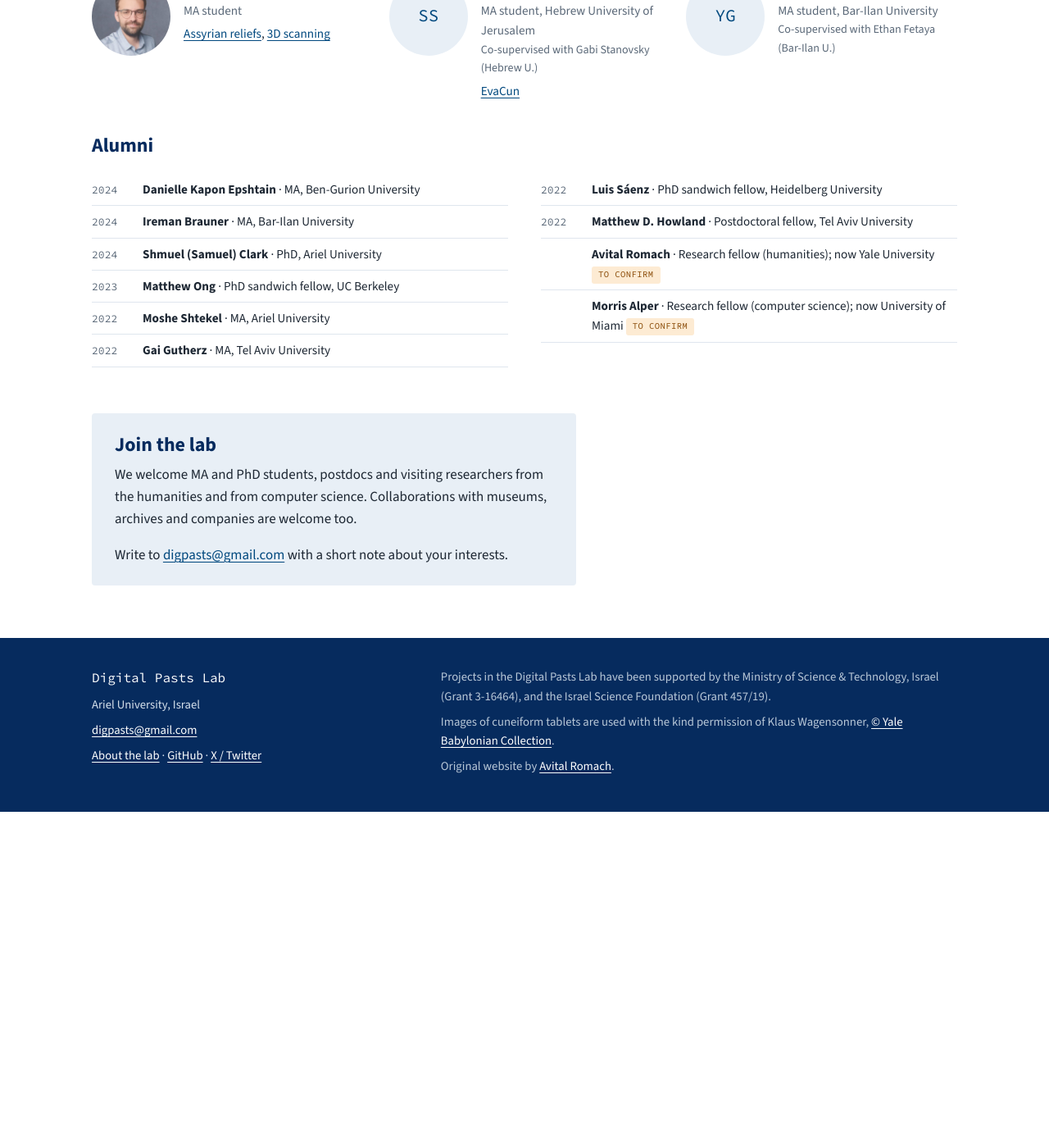
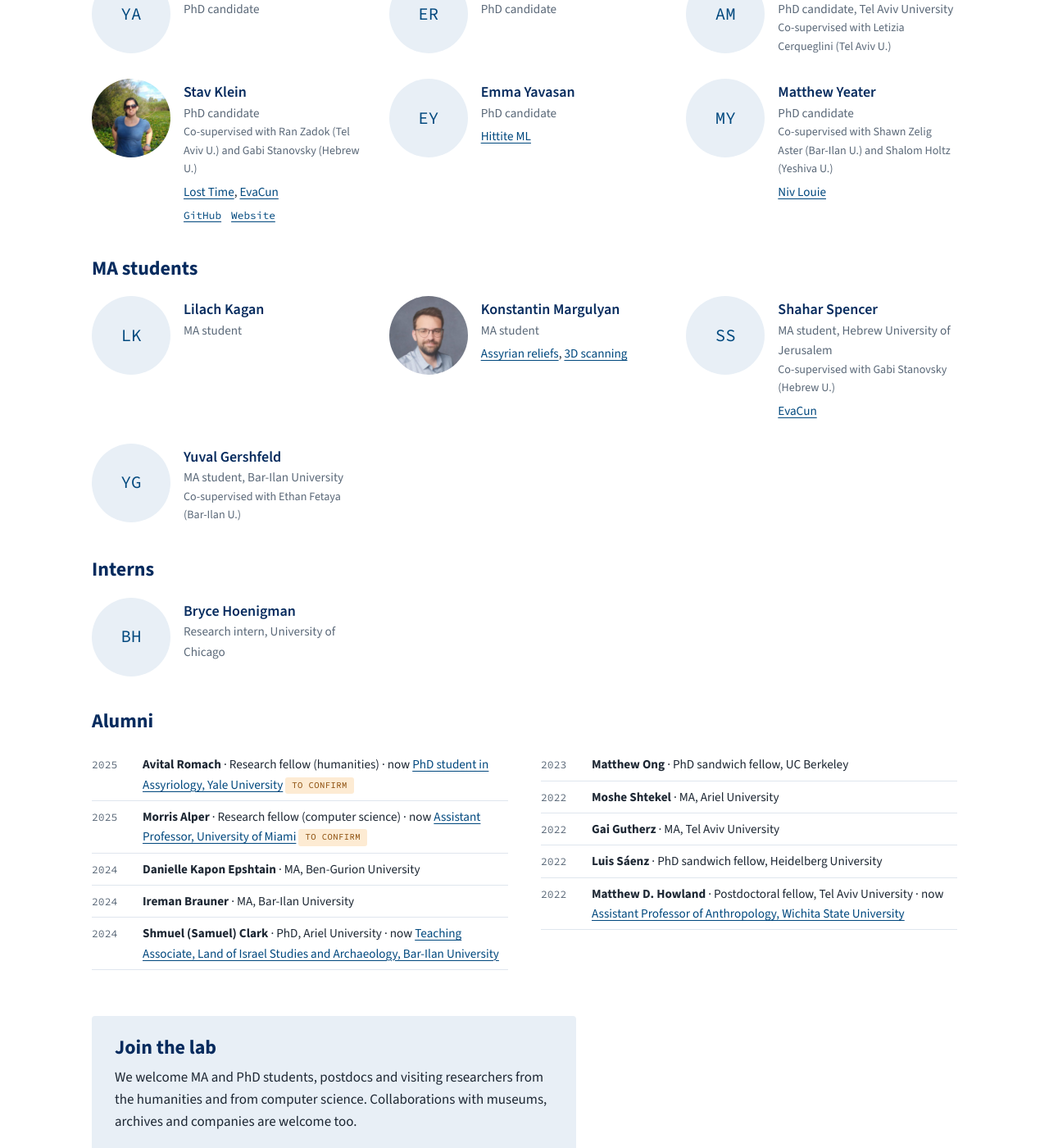
Before and after one commit to DigitalPasts/DigitalPasts.github.io, a Jekyll site: the page built from people/index.html, in a window 1280 px wide and 1400 px high, scrolled down 931 px. Shown: the whole window at 82% size. Built offline with Jekyll 4.4.1, drawn with Linux system fonts in a browser that asks for light colours; before the commit the page ends 1921 px from its top, so only the background shows below that; some of the changed text lies outside the part shown.

Commit message:
People: add lab manager, intern and four students; link alumni affiliations
- Dr Inna Kizhner, lab manager (new Lab staff group)
- Bryce Hoenigman, intern from the University of Chicago (new Interns group)
- Yael Assouline, Eisam Abu Rabea, Ahlam Mohammed (TAU), Lilach Kagan
- Alumni show their current position, linked (now / now_url)

Co-Authored-By: Claude Opus 5.5 (1M context) <noreply@anthropic.com>
Claude-Session: https://claude.ai/code/session_01Fk78heq9YixNn8KczvYiU6

```diff
--- a/_data/people.yml
+++ b/_data/people.yml
@@ -1,6 +1,8 @@
-# Lab members. status: current | alumni. group: pi | postdoc | phd | ma | collaborator
+# Lab members. status: current | alumni. group: pi | staff | postdoc | phd | ma | intern | collaborator
+# now / now_url: alumni only, current position and a link to it.
 # confirm: true marks entries Shai still needs to confirm (hide once checked).
 # Source: Gordin CV (Sep 2026) and the 2023 members page.
+
 
 - name: Shai Gordin
   role: Associate Professor, Lab Director
@@ -12,6 +14,40 @@
     orcid: https://orcid.org/0000-0002-8359-382X
     scholar: https://scholar.google.com/citations?user=A5okNFcAAAAJ&hl=en
     academia: https://ariel.academia.edu/ShaiGordin
+
+- name: Inna Kizhner
+  role: Lab Manager; Researcher in Quantitative Ancient Materials and Cultures
+  group: staff
+  status: current
+  note: Supported by the Council for Higher Education (VATAT)
+  links:
+    scholar: https://scholar.google.com/citations?user=TC-tBawAAAAJ
+
+- name: Yael Assouline
+  role: PhD candidate
+  group: phd
+  status: current
+
+- name: Eisam Abu Rabea
+  role: PhD candidate
+  group: phd
+  status: current
+
+- name: Ahlam Mohammed
+  role: PhD candidate, Tel Aviv University
+  group: phd
+  status: current
+  note: Co-supervised with Letizia Cerqueglini (Tel Aviv U.)
+
+- name: Lilach Kagan
+  role: MA student
+  group: ma
+  status: current
+
+- name: Bryce Hoenigman
+  role: Research intern, University of Chicago
+  group: intern
+  status: current
 
 - name: Stav Klein
   role: PhD candidate
@@ -74,10 +110,9 @@
   links: {}
 
 - name: Morris Alper
-  role: Research fellow (computer science); now University of Miami
+  role: Research fellow (computer science)
   group: collaborator
   status: alumni
-  confirm: true
   projects:
   - cured
   - protosnap
@@ -86,18 +121,25 @@
   links:
     github: https://github.com/morrisalp
     website: https://morrisalp.github.io/
+  now: Assistant Professor, University of Miami
+  now_url: https://morrisalp.github.io/
+  degree_year: 2025
+  confirm: true
 
 - name: Avital Romach
-  role: Research fellow (humanities); now Yale University
+  role: Research fellow (humanities)
   group: collaborator
   status: alumni
-  confirm: true
   projects:
   - cured
   - stylometry
   photo: /images/people/avital-romach.jpg
   links:
     academia: https://yale.academia.edu/AvitalRomach
+  now: PhD student in Assyriology, Yale University
+  now_url: https://nelc.yale.edu/people/avital-romach
+  degree_year: 2025
+  confirm: true
 
 - name: Matthew D. Howland
   role: Postdoctoral fellow, Tel Aviv University
@@ -107,6 +149,8 @@
   note: Co-supervised with Erez Ben-Yosef (Tel Aviv U.)
   projects:
   - archaeomagnetism
+  now: Assistant Professor of Anthropology, Wichita State University
+  now_url: https://news.wichita.edu/2024/12/10/dr-matthew-howland-wins-community-engagement-and-public-outreach-award-for-3d-archaeology-platform/
 
 - name: Shmuel (Samuel) Clark
   role: PhD, Ariel University
@@ -119,6 +163,8 @@
   photo: /images/people/samuel-clark.jpg
   links:
     academia: https://ariel.academia.edu/ShmuelClark/
+  now: Teaching Associate, Land of Israel Studies and Archaeology, Bar-Ilan University
+  now_url: https://cris.biu.ac.il/en/persons/shmuel-clark/
 
 - name: Matthew Ong
   role: PhD sandwich fellow, UC Berkeley
--- a/people/index.html
+++ b/people/index.html
@@ -17,12 +17,12 @@ intro: "Assyriologists, historians, archaeologists and computer scientists worki
   </div>
 </section>
 {% endif %}
-{% assign groups = "postdoc,phd,ma,collaborator" | split: "," %}
+{% assign groups = "staff,postdoc,phd,ma,intern,collaborator" | split: "," %}
 {% for g in groups %}
 {% assign members = current | where: "group", g %}
 {% if members.size > 0 %}
 <section class="people-group">
-  <h2>{% case g %}{% when "postdoc" %}Postdoctoral fellows{% when "phd" %}PhD students{% when "ma" %}MA students{% when "collaborator" %}Research fellows{% endcase %}</h2>
+  <h2>{% case g %}{% when "staff" %}Lab staff{% when "intern" %}Interns{% when "postdoc" %}Postdoctoral fellows{% when "phd" %}PhD students{% when "ma" %}MA students{% when "collaborator" %}Research fellows{% endcase %}</h2>
   <ul class="people">
     {% for p in members %}{% include person.html person=p %}{% endfor %}
   </ul>
@@ -35,7 +35,7 @@ intro: "Assyriologists, historians, archaeologists and computer scientists worki
   <h2>Alumni</h2>
   <ul class="alumni">
     {% for p in alumni %}
-    <li><span class="alumni-year">{{ p.degree_year }}</span><span><b>{{ p.name }}</b> · {{ p.role }}{% if p.now %} · now {{ p.now }}{% endif %} {% include confirm.html item=p %}</span></li>
+    <li><span class="alumni-year">{{ p.degree_year }}</span><span><b>{{ p.name }}</b> · {{ p.role }}{% if p.now %} · now {% if p.now_url %}<a href="{{ p.now_url }}">{{ p.now }}</a>{% else %}{{ p.now }}{% endif %}{% endif %} {% include confirm.html item=p %}</span></li>
     {% endfor %}
   </ul>
 </section>
```
